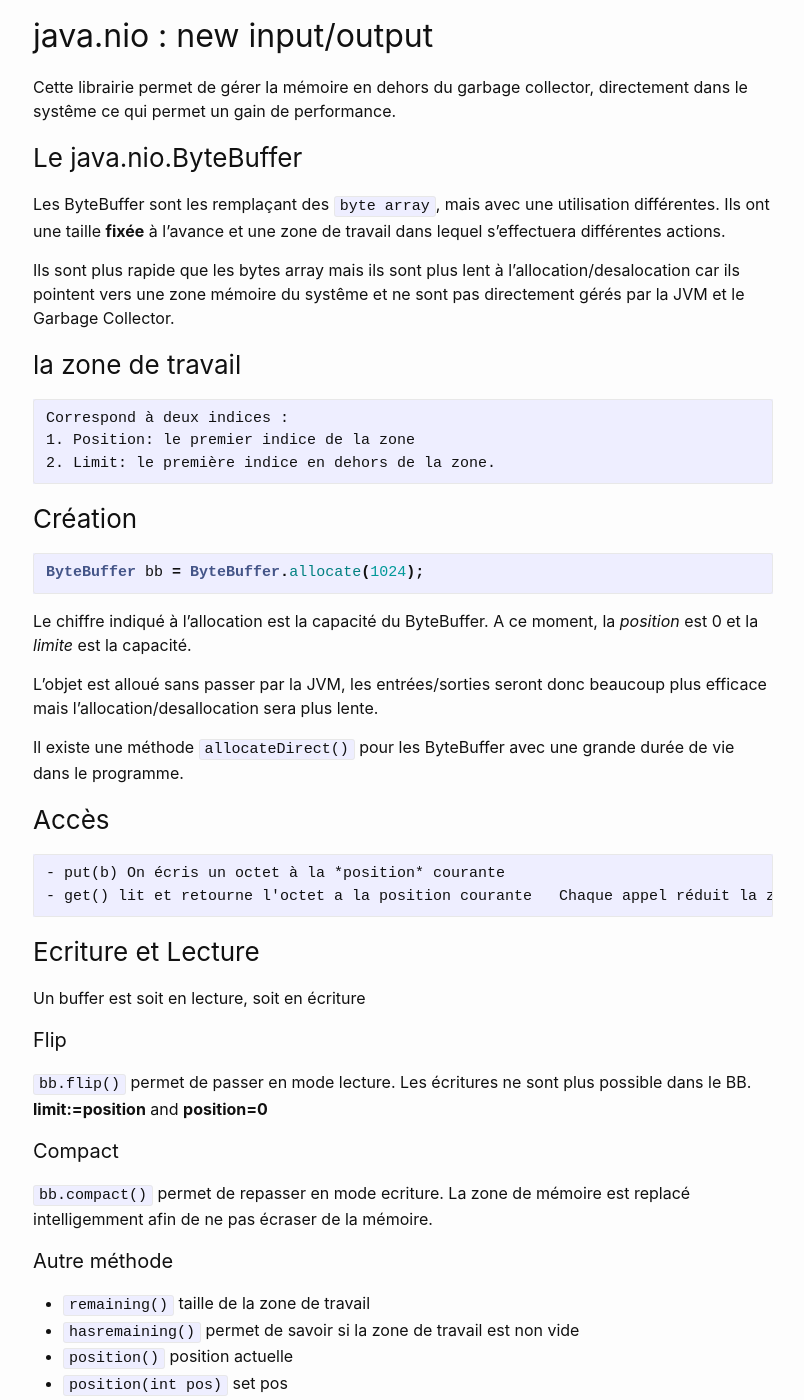
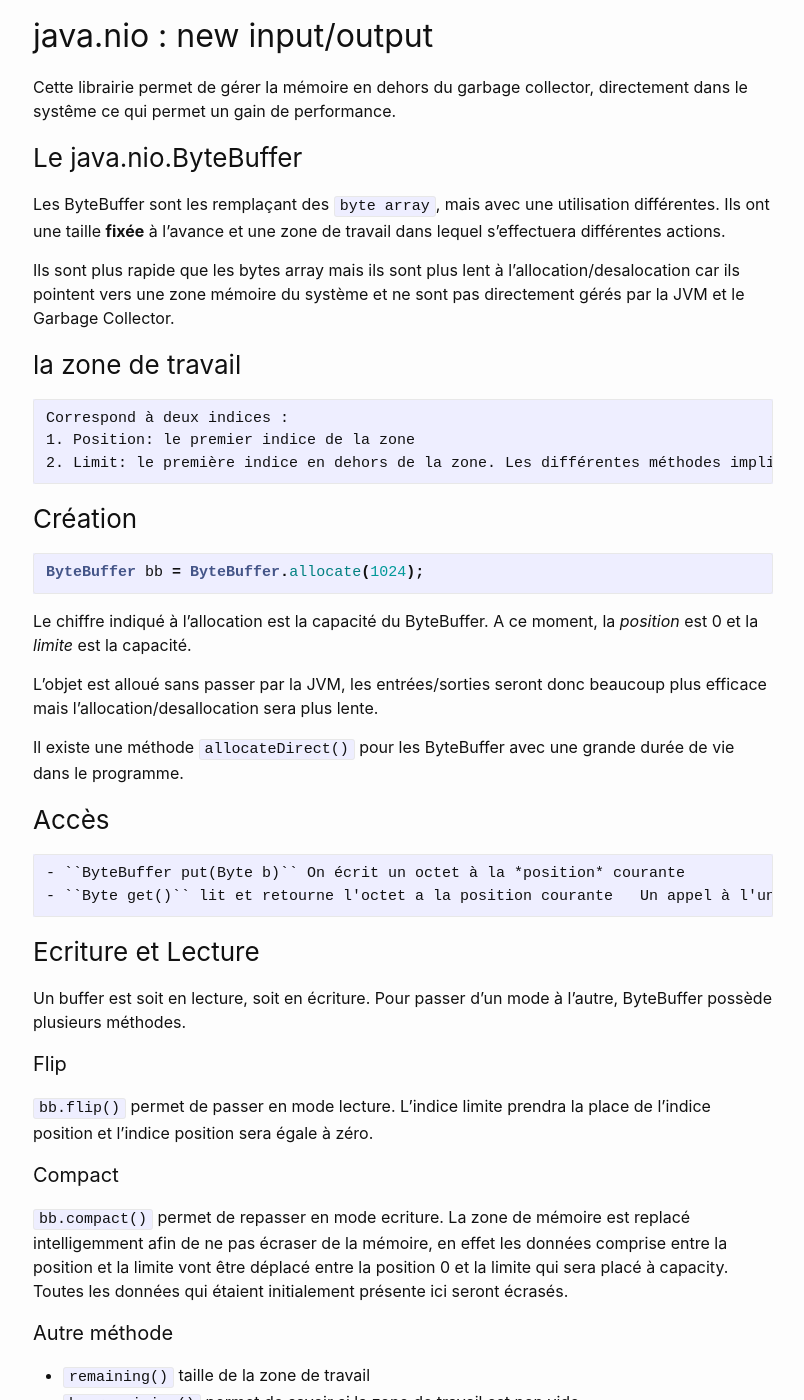
Before and after one commit to YohanRameau/YohanRameau.github.io, a Jekyll site: the page built from _posts/2020-01-14-basicByteBuffers.md, in a window 1280 px wide and 1400 px high, scrolled down 1269 px. Shown: the whole window, without its empty margins (237-1041 px from the left). Built offline with Jekyll 4.4.1, drawn with Linux system fonts in a browser that asks for light colours; some of the changed text lies outside the part shown.

Commit message:
Update: correct spelling mistake

````diff
--- a/_posts/2020-01-14-basicByteBuffers.md
+++ b/_posts/2020-01-14-basicByteBuffers.md
@@ -11,7 +11,7 @@ tags: programmation réseau java udp
 
 ## Introduction
 
-Nous verrons les différentes implémentations en Java permettant d'échanger des données via un réseau, avec différentes protocoles (IP, UDP ou TCP) en passant par différentes architectures (serveurs concurrents, entrées/sorties non bloquantes etc).
+Nous verrons les différentes implémentations en Java permettant d'échanger des données via un réseau, avec différents protocoles (IP, UDP ou TCP) et différentes architectures (serveurs concurrents, entrées/sorties non bloquantes etc).
 
 ## Transmission des données
 
@@ -28,7 +28,7 @@ Les différents protocoles réseau, permettent d'indiquer comment traduire une s
     L'octet de poids faible est en première position
 
 #### Charset
-    Jeux de caractères permet de faire une correspondance entre une séquence d'octet et des caractères. (UTF8, ASCII, etc...)
+    Jeux de caractères permettant de faire une correspondance avec une séquence de bit. (UTF8, ASCII, etc...)
 
     En fonction du charset utilisé, une séquence de bits n'aura pas du tout la même signification
         Par exemple: 61 correspond au caractère a en ASCII alors qu'il n'est associé à aucun caractère en UTF-8
@@ -37,7 +37,7 @@ Les différents protocoles réseau, permettent d'indiquer comment traduire une s
 
 Historiquement Java manipule les séquences de bits grâce aux *byte array* ``byte[]``
 
-Suite à des problèmes de performances, la librairie java.nio permettent d'utiliser les ByteBuffer qui ont une implémentation bien plus efficace.
+Suite à des problèmes de performances, la librairie java.nio a été créée, elle permet d'utiliser des *ByteBuffer*, une classe manipulant les octets bien plus efficacement que les *byte array*.
 
 ## java.nio : new input/output
 
@@ -47,12 +47,13 @@ Cette librairie permet de gérer la mémoire en dehors du garbage collector, dir
 
 Les ByteBuffer sont les remplaçant des ``byte array``, mais avec une utilisation différentes. Ils ont une taille **fixée** à l'avance et une zone de travail dans lequel s'effectuera différentes actions.
 
-Ils sont plus rapide que les bytes array mais ils sont plus lent à l'allocation/desalocation car ils pointent vers une zone mémoire du systême et ne sont pas directement gérés par la JVM et le Garbage Collector.
+Ils sont plus rapide que les bytes array mais ils sont plus lent à l'allocation/desalocation car ils pointent vers une zone mémoire du système et ne sont pas directement gérés par la JVM et le Garbage Collector.
 
 ### la zone de travail
     Correspond à deux indices :
     1. Position: le premier indice de la zone
     2. Limit: le première indice en dehors de la zone.
+Les différentes méthodes impliquant des ByteBuffer sont succeptible de modifier la position et/ou la limite. Il faut donc veiller à la cohérence de ces deux indices.
 
 ### Création
 
@@ -67,22 +68,23 @@ Il existe une méthode `allocateDirect()` pour les ByteBuffer avec une grande du
 
 ### Accès
 
-    - put(b) On écris un octet à la *position* courante
-    - get() lit et retourne l'octet a la position courante
-  Chaque appel réduit la zone de travail car *position* s'incrémentera.
+    - ``ByteBuffer put(Byte b)`` On écrit un octet à la *position* courante
+    - ``Byte get()`` lit et retourne l'octet a la position courante
+  Un appel à l'une de ces deux méthodes réduira la zone de travail car *position* s'incrémentera.
   Si la zone de travail est vide `BufferOverFlowException` sera levé.
 
 ### Ecriture et Lecture
 
-Un buffer est soit en lecture, soit en écriture
-
+Un buffer est soit en lecture, soit en écriture.
+Pour passer d'un mode à l'autre, ByteBuffer possède plusieurs méthodes.
 
 #### Flip
-`bb.flip()` permet de passer en mode lecture. Les écritures ne sont plus possible dans le BB.
-**limit:=position** and **position=0**
+`bb.flip()` permet de passer en mode lecture.
+L'indice limite prendra la place de l'indice position et l'indice position sera égale à zéro.
 
 #### Compact
-`bb.compact()` permet de repasser en mode ecriture. La zone de mémoire est replacé intelligemment afin de ne pas écraser de la mémoire.
+`bb.compact()` permet de repasser en mode ecriture. La zone de mémoire est replacé intelligemment afin de ne pas écraser de la mémoire, en effet les données comprise entre la position et la limite vont être déplacé entre la position 0 et la limite qui sera placé à capacity.
+Toutes les données qui étaient initialement présente ici seront écrasés.
 
 #### Autre méthode
 
@@ -102,7 +104,7 @@ Un buffer est soit en lecture, soit en écriture
 Ces méthodes existent pour les autres types primitifs.
 
 ### java.nio.ByteOrder
-Permet d'avoir un comportement standard pour les différents type de systèmes. Par défaut en BigEndian qui est l'ordre le plus utilisé dans les protocoles réseau. Ils peut être modifié par `order(ByteOrder)`.
+Permet d'avoir un comportement standard pour les différents types de système. Par défaut en BigEndian qui est l'ordre le plus utilisé dans les protocoles réseau. Ils peut être modifié par `order(ByteOrder)`.
 `ByteOrder.nativeOrder()`donne l'ordre utilisé par le système.
 
 ### Encodage and decodage
@@ -123,8 +125,9 @@ Charset charset = StandardCharsets.UTF_8;
 ByteBuffer bb = charset.encode(String s);
 CharBuffer cb = charset.decode(ByteBuffer bb);
 ```
-L'encodage donne un ByteBuffer de la bonne taille.
-Pour décoder, il est indispensable d'avoir tous les octets.
+L'encodage retourne un ByteBuffer contenant l'encodage selon le charset donné.
+
+Pour décoder, il est indispensable d'avoir un ByteBuffer contenant tous les octets de l'encodage. Sinon le message ne sera pas correctement traduit.
 
 ### FileChannel
 
````
